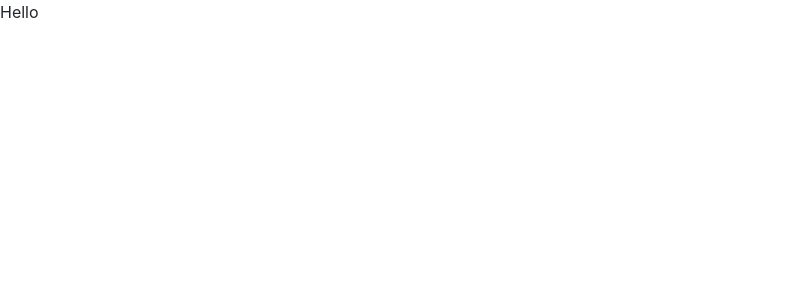
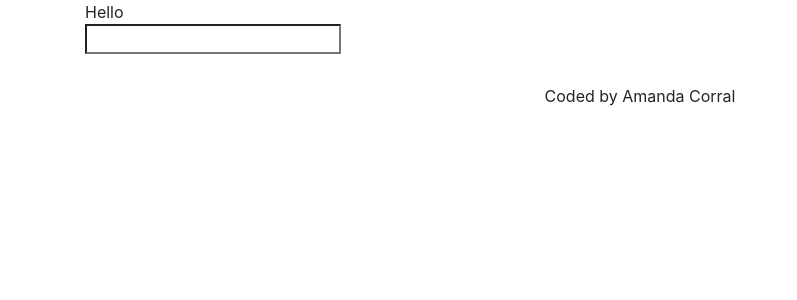
Before and after one commit to Amandacorral07/Dictionary-Project, a React (Create React App) app: page / in a window 1280 px wide. Shown: the top 300 px of the page, without its empty margins (0-797 px from the left). Built offline with nearby package versions, Linux system fonts and the light colour scheme.

Commit message:
Set up Search Engine in Dictionary.js component

```diff
--- a/src/App.css
+++ b/src/App.css
@@ -0,0 +1,4 @@
+.App-footer{
+text-align: center;
+margin: 30px 0;
+}
--- a/src/App.js
+++ b/src/App.js
@@ -1,11 +1,20 @@
 import './App.css';
+import Dictionary from "./Dictionary";
 
 function App() {
   return (
+    <div className="container">
     <div className="App">
       <header className="App-header">
         Hello
       </header>
+      <main>
+        <Dictionary />
+      </main>
+      <footer className="App-footer">
+        Coded by Amanda Corral
+      </footer>
+    </div>
     </div>
   );
 }
--- /dev/null
+++ b/src/Dictionary.css
@@ -0,0 +1,3 @@
+.Dictionary {
+
+}
--- /dev/null
+++ b/src/Dictionary.js
@@ -0,0 +1,23 @@
+import React, {useState} from "react";
+import "./Dictionary.css";
+
+export default function Dictionary (){
+    let [keyword, setKeyword] = useState("");
+
+
+    function search (event){
+        event.preventDefault();
+        alert(`Searching for ${keyword} definition`);
+    }
+
+    function handleKeywordChange(event){
+        setKeyword(event.target.value);
+    }
+    return (
+    <div className="Dictionary">
+<form onSubmit={search}>
+    <input type="search" onChange={handleKeywordChange}/>
+</form>
+        </div>
+    );
+}
```
